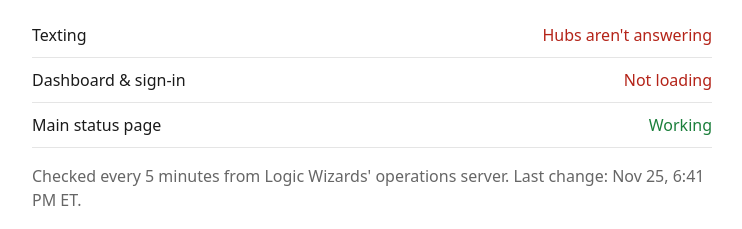
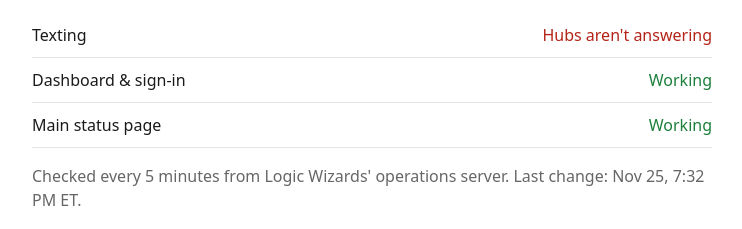
Before and after one commit to thelogicwizards/lwhub-backup-status, a plain HTML site: page index.html in a window 1280 px wide. Shown: the part 166-395 px from the top of the page, without its empty margins (268-1010 px from the left). Drawn offline with Linux system fonts and the light colour scheme.

Commit message:
Status update

```diff
--- a/index.html
+++ b/index.html
@@ -13,8 +13,8 @@ td+td{text-align:right}.ok{color:var(--ok)}.down{color:var(--down)}.unknown,.mut
 <h1>Switchboard status</h1>
 <p class="muted">This is the backup status page, hosted outside Cloudflare so it stays up when the
 <a href="https://switchboard-status.craig-afe.workers.dev">main status page</a> can't. Texts sent to an offline hub aren't lost: they arrive when it's back.</p>
-<table><tr><td>Texting</td><td class='down'>Hubs aren&#x27;t answering</td></tr><tr><td>Dashboard &amp; sign-in</td><td class='down'>Not loading</td></tr><tr><td>Main status page</td><td class='ok'>Working</td></tr></table>
-<p class="muted">Checked every 5 minutes from Logic Wizards' operations server. Last change: Nov 25, 6:41 PM ET.</p>
+<table><tr><td>Texting</td><td class='down'>Hubs aren&#x27;t answering</td></tr><tr><td>Dashboard &amp; sign-in</td><td class='ok'>Working</td></tr><tr><td>Main status page</td><td class='ok'>Working</td></tr></table>
+<p class="muted">Checked every 5 minutes from Logic Wizards' operations server. Last change: Nov 25, 7:32 PM ET.</p>
 <h2>Incidents</h2><p class='muted'>No incidents in the last 14 days.</p>
 <p class="muted">Logic Wizards LLC · support@logicwizards.dev</p>
 </main></body></html>
```
